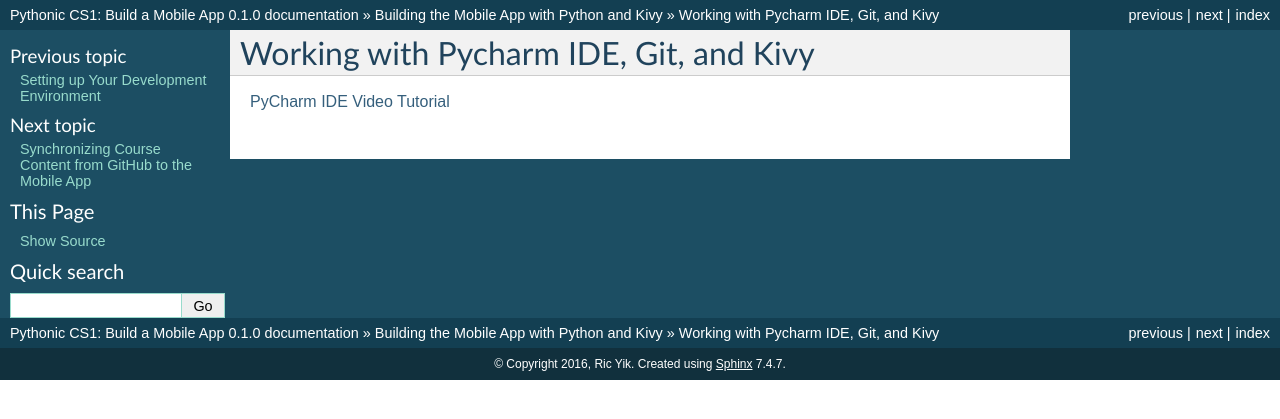
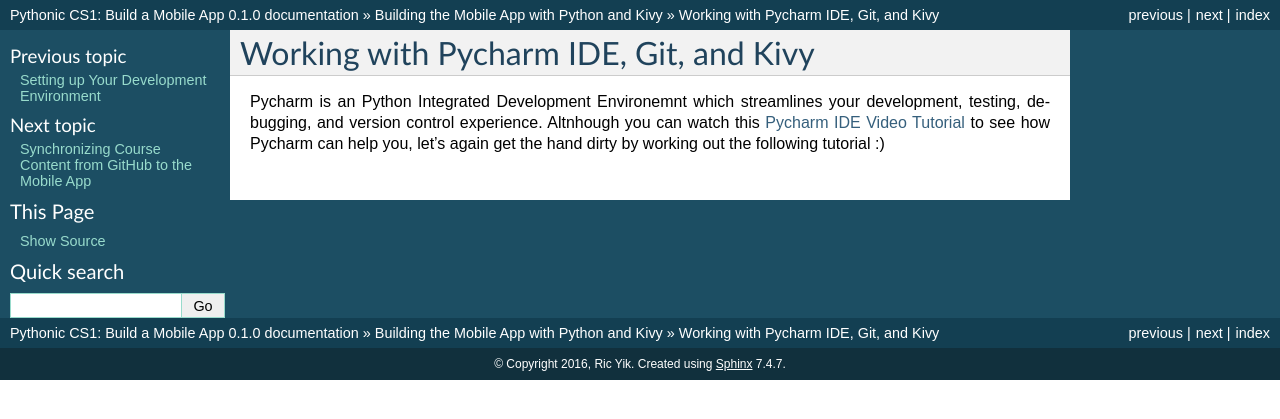
Before and after one commit to Aashritha27/mobileapp.course, a Sphinx documentation site: the page built from docs/working-with-pycharm-ide.rst, in a window 1280 px wide. Shown: the top 419 px of the page. Built offline with Sphinx 7.4.7, drawn with Linux system fonts in a browser that asks for light colours.

Commit message:
Get the hand dirty

```diff
--- a/docs/working-with-pycharm-ide.rst
+++ b/docs/working-with-pycharm-ide.rst
@@ -1,4 +1,4 @@
 Working with Pycharm IDE, Git, and Kivy
 =======================================
 
-`PyCharm IDE Video Tutorial <https://www.youtube.com/watch?v=BPC-bGdBSM8&list=PLQ176FUIyIUZ1mwB-uImQE-gmkwzjNLjP>`_
+Pycharm is an Python Integrated Development Environemnt which streamlines your development, testing, debugging, and version control experience. Altnhough you can watch this `Pycharm IDE Video Tutorial <https://www.youtube.com/watch?v=BPC-bGdBSM8&list=PLQ176FUIyIUZ1mwB-uImQE-gmkwzjNLjP>`_ to see how Pycharm can help you, let's again get the hand dirty by working out the following tutorial :)
```
